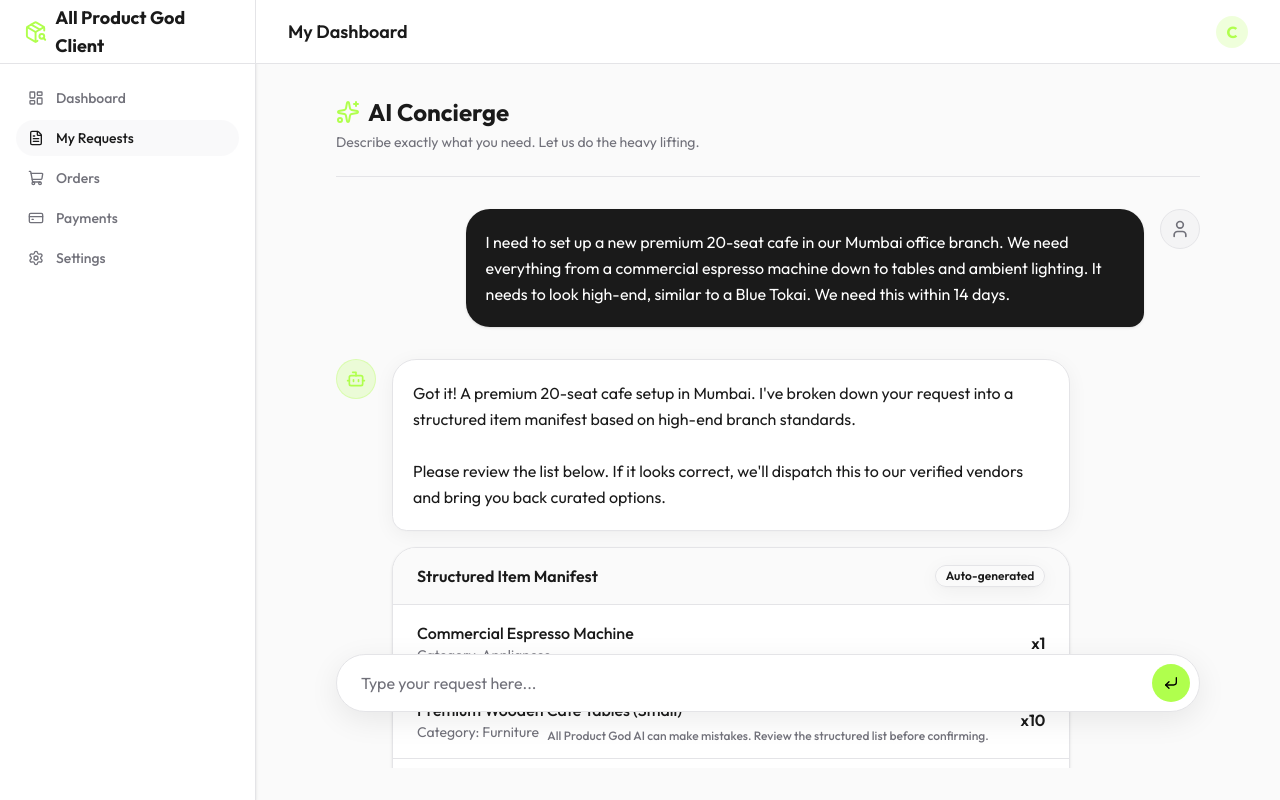
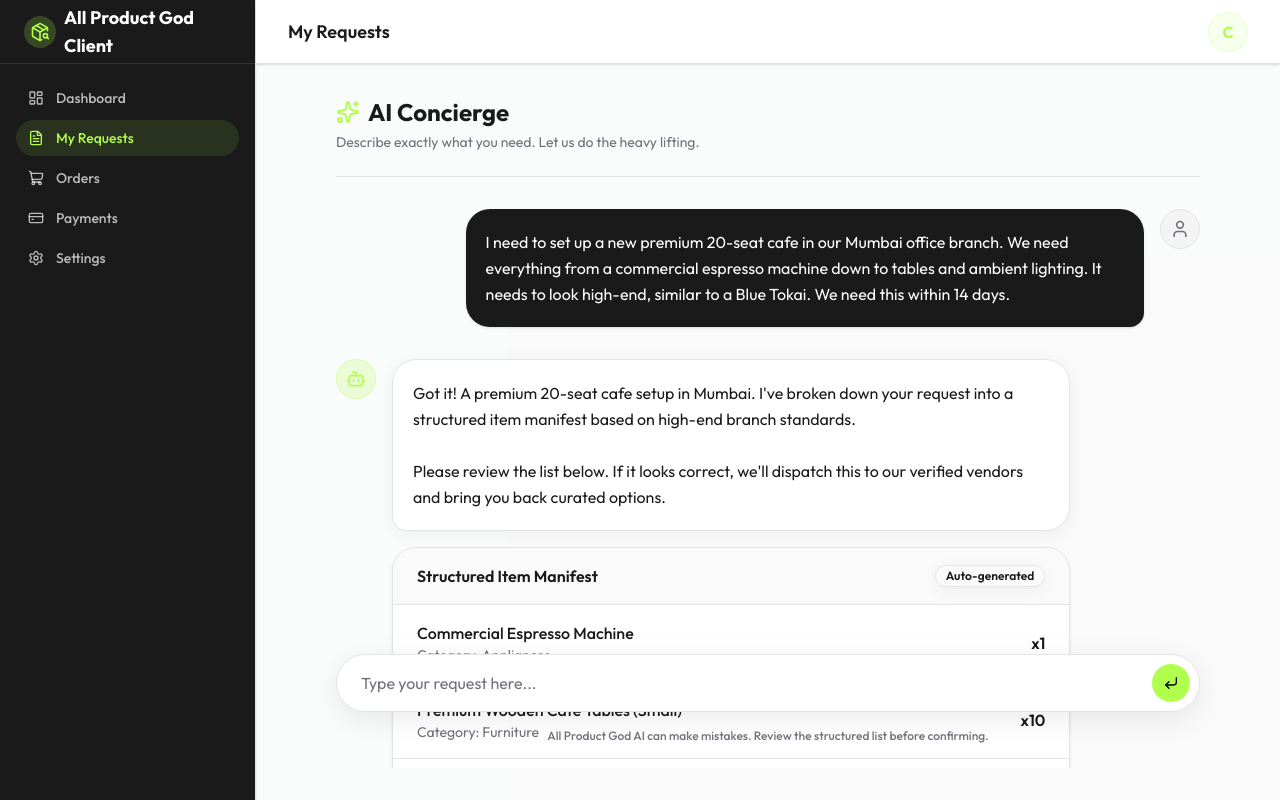
Before and after one commit to prajil22359/kshitiz_techtrio, a Next.js app: page /client/requests/new in a window 1280 px wide. Built offline with nearby package versions, Linux system fonts and the light colour scheme.

Commit message:
navbar theme updated

```diff
--- a/src/app/(portals)/client/layout.tsx
+++ b/src/app/(portals)/client/layout.tsx
@@ -1,44 +1,87 @@
+"use client";
+
 import Link from "next/link";
+import { usePathname } from "next/navigation";
 import { PackageSearch, LayoutDashboard, ShoppingCart, CreditCard, Settings, FileText } from "lucide-react";
 
 export default function ClientPortalLayout({ children }: { children: React.ReactNode }) {
+  const pathname = usePathname();
+  const titleByRoute = [
+    { path: "/client/dashboard", title: "Dashboard" },
+    { path: "/client/requests", title: "My Requests" },
+    { path: "/client/orders", title: "Orders" },
+    { path: "/client/payments", title: "Payments" },
+    { path: "/client/settings", title: "Settings" },
+  ];
+
+  const isActive = (path: string) => {
+    return pathname === path || pathname.startsWith(`${path}/`);
+  };
+
+  const pageTitle = titleByRoute.find((item) => isActive(item.path))?.title ?? "Settings";
+
   return (
     <div className="flex min-h-screen w-full bg-[#FAFAFA]">
-      {/* Slim Sidebar */}
-      <aside className="w-64 border-r border-border bg-white flex flex-col shadow-sm hidden md:flex">
-        <div className="h-16 flex items-center px-6 border-b border-border">
-          <Link href="/" className="flex items-center gap-2 font-bold text-lg text-[#1A1A1A]">
-            <PackageSearch className="w-6 h-6 text-primary" />
+      {/* Sidebar */}
+      <aside className="w-64 border-r border-border bg-[#1A1A1A] text-white flex flex-col shadow-sm hidden md:flex sticky top-0 h-screen overflow-y-auto">
+        <div className="h-16 flex flex-shrink-0 items-center px-6 border-b border-white/10 sticky top-0 bg-[#1A1A1A] z-10">
+          <Link href="/" className="flex items-center gap-2 font-bold text-lg text-white">
+            <div className="bg-primary/20 p-1.5 rounded-lg">
+              <PackageSearch className="w-5 h-5 text-primary" />
+            </div>
             All Product God Client
           </Link>
         </div>
+
         <nav className="flex-1 p-4 space-y-1">
-          <Link href="/client/dashboard" className="flex items-center gap-3 px-3 py-2 text-sm font-medium text-muted-foreground hover:text-foreground hover:bg-muted/50 rounded-lg transition-colors">
+          <Link
+            href="/client/dashboard"
+            className={`flex items-center gap-3 px-3 py-2 text-sm font-medium rounded-lg transition-colors ${isActive("/client/dashboard") ? "bg-primary/10 text-primary" : "text-white/70 hover:text-white hover:bg-white/10"}`}
+          >
             <LayoutDashboard className="w-4 h-4" /> Dashboard
           </Link>
-          <Link href="/client/requests" className="flex items-center gap-3 px-3 py-2 text-sm font-medium text-foreground bg-muted/50 rounded-lg">
+
+          <Link
+            href="/client/requests"
+            className={`flex items-center gap-3 px-3 py-2 text-sm font-medium rounded-lg transition-colors ${isActive("/client/requests") ? "bg-primary/10 text-primary" : "text-white/70 hover:text-white hover:bg-white/10"}`}
+          >
             <FileText className="w-4 h-4" /> My Requests
           </Link>
-          <Link href="/client/orders" className="flex items-center gap-3 px-3 py-2 text-sm font-medium text-muted-foreground hover:text-foreground hover:bg-muted/50 rounded-lg transition-colors">
+
+          <Link
+            href="/client/orders"
+            className={`flex items-center gap-3 px-3 py-2 text-sm font-medium rounded-lg transition-colors ${isActive("/client/orders") ? "bg-primary/10 text-primary" : "text-white/70 hover:text-white hover:bg-white/10"}`}
+          >
             <ShoppingCart className="w-4 h-4" /> Orders
           </Link>
-          <Link href="/client/payments" className="flex items-center gap-3 px-3 py-2 text-sm font-medium text-muted-foreground hover:text-foreground hover:bg-muted/50 rounded-lg transition-colors">
+
+          <Link
+            href="/client/payments"
+            className={`flex items-center gap-3 px-3 py-2 text-sm font-medium rounded-lg transition-colors ${isActive("/client/payments") ? "bg-primary/10 text-primary" : "text-white/70 hover:text-white hover:bg-white/10"}`}
+          >
             <CreditCard className="w-4 h-4" /> Payments
           </Link>
-          <Link href="/client/settings" className="flex items-center gap-3 px-3 py-2 text-sm font-medium text-muted-foreground hover:text-foreground hover:bg-muted/50 rounded-lg transition-colors">
+
+          <Link
+            href="/client/settings"
+            className={`flex items-center gap-3 px-3 py-2 text-sm font-medium rounded-lg transition-colors ${isActive("/client/settings") ? "bg-primary/10 text-primary" : "text-white/70 hover:text-white hover:bg-white/10"}`}
+          >
             <Settings className="w-4 h-4" /> Settings
           </Link>
         </nav>
       </aside>
 
-      {/* Main Content */}
-      <main className="flex-1 flex flex-col max-h-screen overflow-hidden">
-        <header className="h-16 border-b border-border bg-white flex items-center px-8 justify-between shrink-0">
-          <h1 className="font-semibold text-lg">My Dashboard</h1>
-          <div className="w-8 h-8 rounded-full bg-primary/20 text-primary flex items-center justify-center font-bold">C</div>
+      {/* Main Content Area */}
+      <main className="flex-1 flex flex-col min-h-screen">
+        <header className="h-16 border-b border-border bg-white flex items-center px-8 justify-between shrink-0 sticky top-0 z-10 shadow-sm">
+          <h1 className="font-semibold text-lg">{pageTitle}</h1>
+          <div className="w-10 h-10 rounded-full bg-primary/10 text-primary flex items-center justify-center font-bold border border-primary/20">C</div>
         </header>
-        <div className="flex-1 overflow-y-auto p-8">
-          {children}
+
+        <div className="flex-1 overflow-y-auto bg-gray-50/30">
+          <div className="p-4 md:p-8">
+            {children}
+          </div>
         </div>
       </main>
     </div>
```
